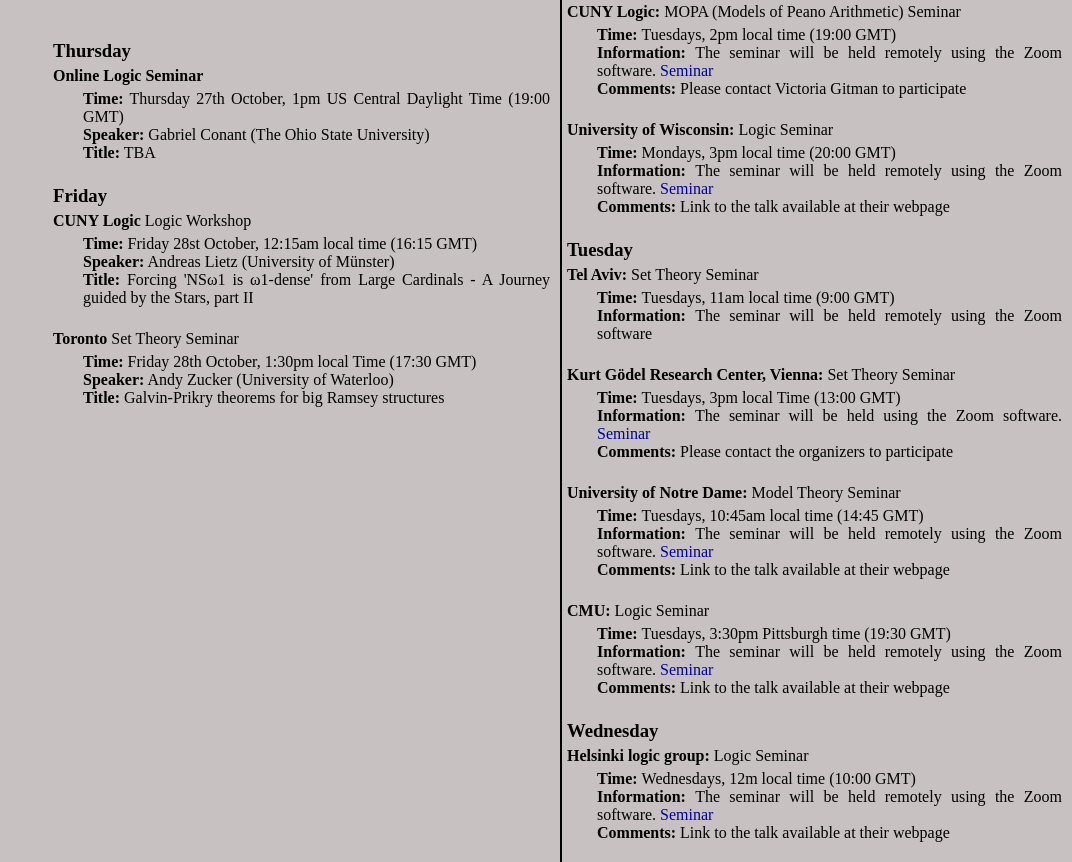
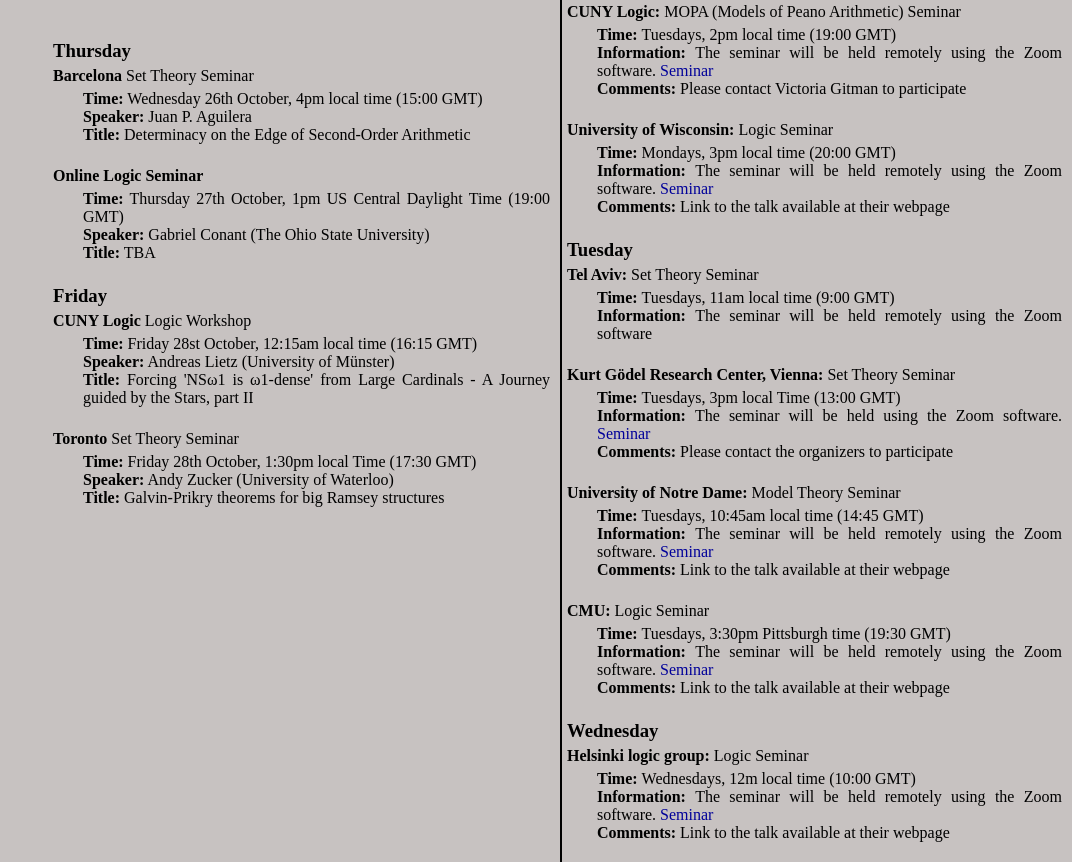
Before and after one commit to Miguelwan/math_webpage, a plain HTML site: page webminars.html in a window 1280 px wide. Shown: the part 1335-2197 px from the top of the page, without its empty margins (208-1280 px from the left). Drawn offline with Linux system fonts and the light colour scheme.

Commit message:
weekend update

```diff
--- a/webminars.html
+++ b/webminars.html
@@ -586,19 +586,19 @@
                         -->
 
 
-<!--
+
                             <dt>
                                 <strong>Barcelona</strong> Set Theory Seminar
                             </dt>
                             <dd>
-                                <strong>Time:</strong> Wednesday 13th October, 4pm local time (15:00 GMT)
+                                <strong>Time:</strong> Wednesday 26th October, 4pm local time (15:00 GMT)
                                 <br>
-                                <strong>Speaker:</strong> Christopher Turner
+                                <strong>Speaker:</strong> Juan P. Aguilera
                                 <br>
-                                <strong>Title:</strong> Lowenheim-Skolem-Tarski Numbers for Regularity Quantifiers
+                                <strong>Title:</strong> Determinacy on the Edge of Second-Order Arithmetic
                             </dd>
                             <br>
-                        -->
+
 
                             <dt>
                                 <strong>Online Logic Seminar</strong>
```
